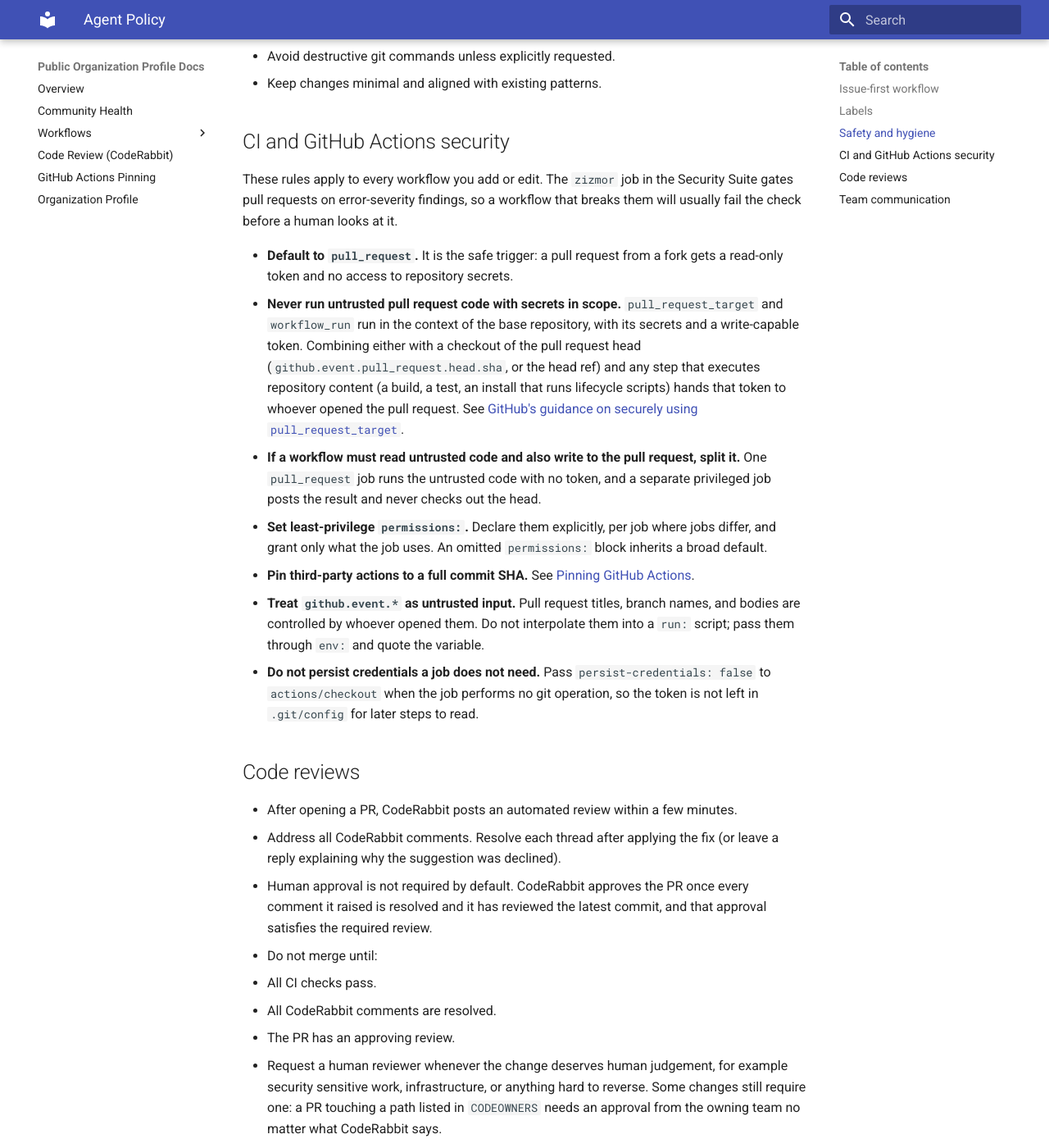
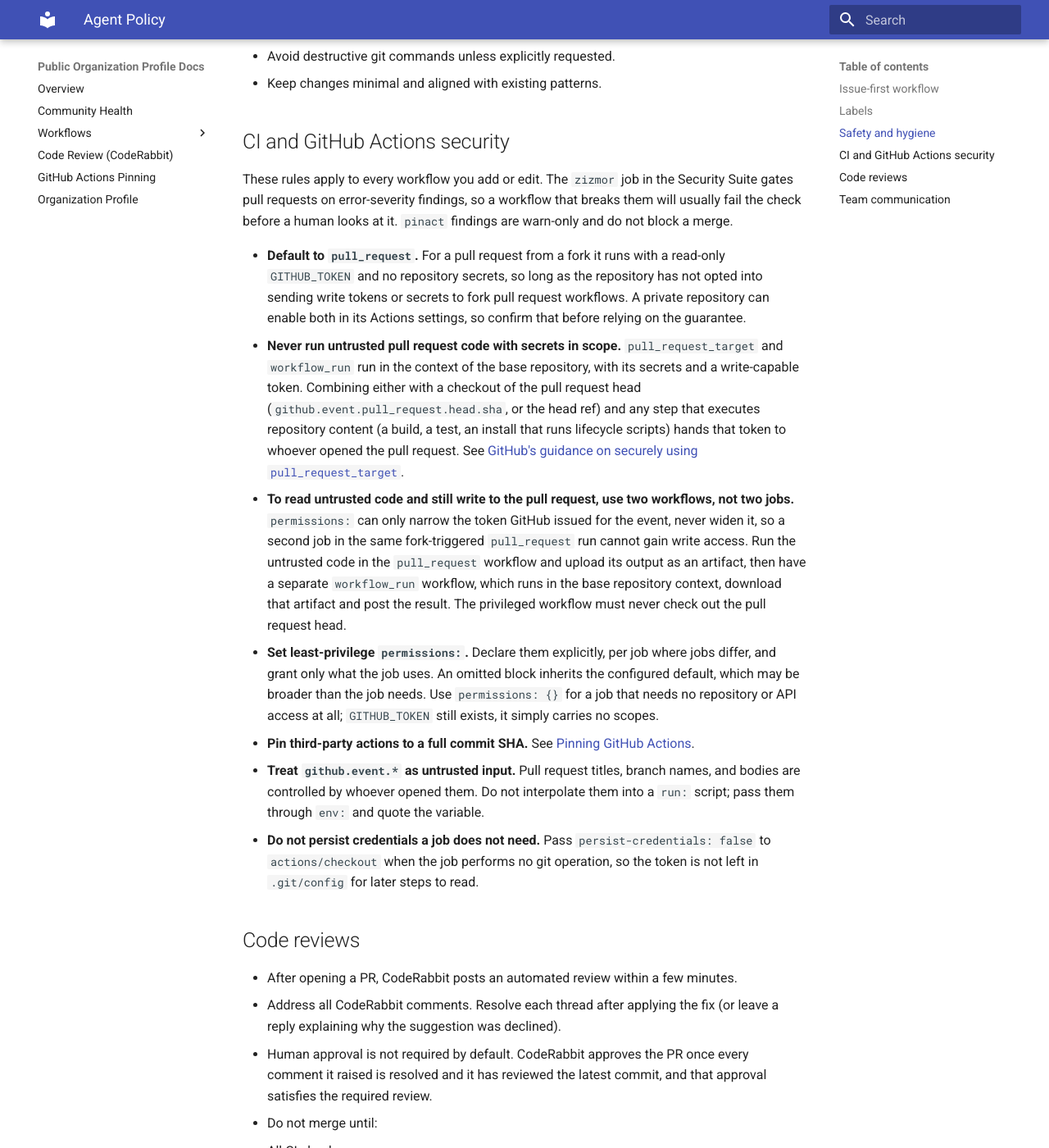
Before and after one commit to geolonia/.github, an MkDocs documentation site: the page built from docs/agent-policy.md, in a window 1280 px wide and 1400 px high, scrolled down 998 px. Shown: the whole window at 82% size. Built offline with MkDocs 1.6.1 and Material for MkDocs 9.7.7, drawn with Linux system fonts in a browser that asks for light colours.

Commit message:
docs(agent-policy): correct the split-workflow rule and qualify three claims
Addresses four CodeRabbit findings, all valid.

The split-workflow advice was wrong. It said to use a privileged second job in
the same workflow, but permissions can only narrow the token GitHub issued for
the event, never widen it, so a second job in a fork-triggered pull_request run
cannot gain write access. The privileged half has to be a separate workflow_run
workflow consuming an artifact.

Three claims were too absolute:

- pull_request giving a fork a read-only token is conditional. A private
  repository can opt into sending write tokens and secrets to fork pull request
  workflows, so the guarantee needs that caveat.
- An omitted permissions block inherits the configured default, which may be
  read-only. Calling it a broad default was wrong.
- "No token" is not achievable. GITHUB_TOKEN always exists; permissions: {} is
  the way to leave it without scopes.

Also states positively that pinact is warn-only, rather than only documenting
the zizmor gate and leaving contributors to infer the rest.

```diff
--- a/docs/agent-policy.md
+++ b/docs/agent-policy.md
@@ -44,9 +44,13 @@ gh pr create --title "<title>" --body "Fixes #<n>" --label "<label>"
 These rules apply to every workflow you add or edit. The `zizmor` job in the
 Security Suite gates pull requests on error-severity findings, so a workflow
 that breaks them will usually fail the check before a human looks at it.
+`pinact` findings are warn-only and do not block a merge.
 
-- **Default to `pull_request`.** It is the safe trigger: a pull request from a
-  fork gets a read-only token and no access to repository secrets.
+- **Default to `pull_request`.** For a pull request from a fork it runs with a
+  read-only `GITHUB_TOKEN` and no repository secrets, so long as the repository
+  has not opted into sending write tokens or secrets to fork pull request
+  workflows. A private repository can enable both in its Actions settings, so
+  confirm that before relying on the guarantee.
 - **Never run untrusted pull request code with secrets in scope.**
   `pull_request_target` and `workflow_run` run in the context of the base
   repository, with its secrets and a write-capable token. Combining either with
@@ -55,12 +59,19 @@ that breaks them will usually fail the check before a human looks at it.
   an install that runs lifecycle scripts) hands that token to whoever opened the
   pull request. See
   [GitHub's guidance on securely using `pull_request_target`](https://docs.github.com/en/actions/reference/security/securely-using-pull_request_target).
-- **If a workflow must read untrusted code and also write to the pull request,
-  split it.** One `pull_request` job runs the untrusted code with no token, and
-  a separate privileged job posts the result and never checks out the head.
+- **To read untrusted code and still write to the pull request, use two
+  workflows, not two jobs.** `permissions:` can only narrow the token GitHub
+  issued for the event, never widen it, so a second job in the same
+  fork-triggered `pull_request` run cannot gain write access. Run the untrusted
+  code in the `pull_request` workflow and upload its output as an artifact, then
+  have a separate `workflow_run` workflow, which runs in the base repository
+  context, download that artifact and post the result. The privileged workflow
+  must never check out the pull request head.
 - **Set least-privilege `permissions:`.** Declare them explicitly, per job where
-  jobs differ, and grant only what the job uses. An omitted `permissions:` block
-  inherits a broad default.
+  jobs differ, and grant only what the job uses. An omitted block inherits the
+  configured default, which may be broader than the job needs. Use
+  `permissions: {}` for a job that needs no repository or API access at all;
+  `GITHUB_TOKEN` still exists, it simply carries no scopes.
 - **Pin third-party actions to a full commit SHA.** See
   [Pinning GitHub Actions](github-actions-pinning.md).
 - **Treat `github.event.*` as untrusted input.** Pull request titles, branch
```
